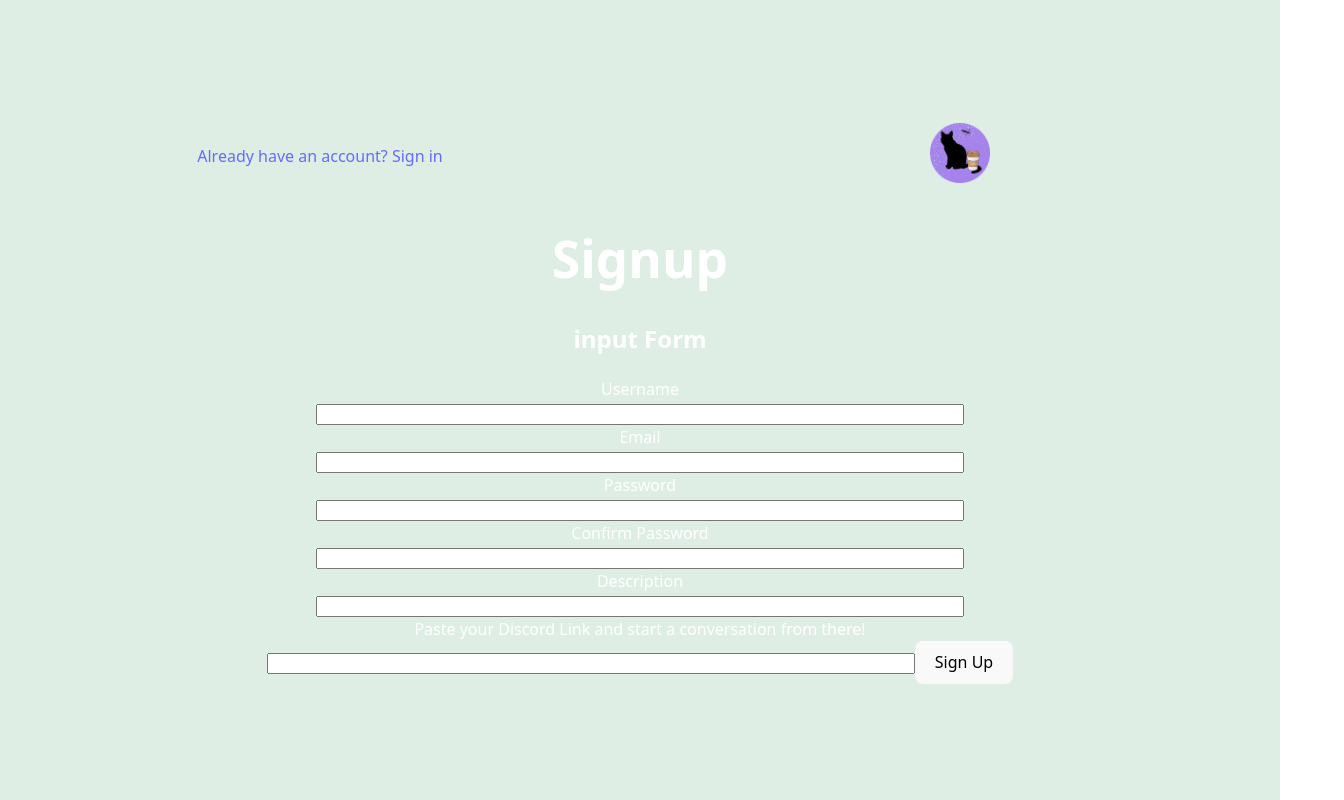
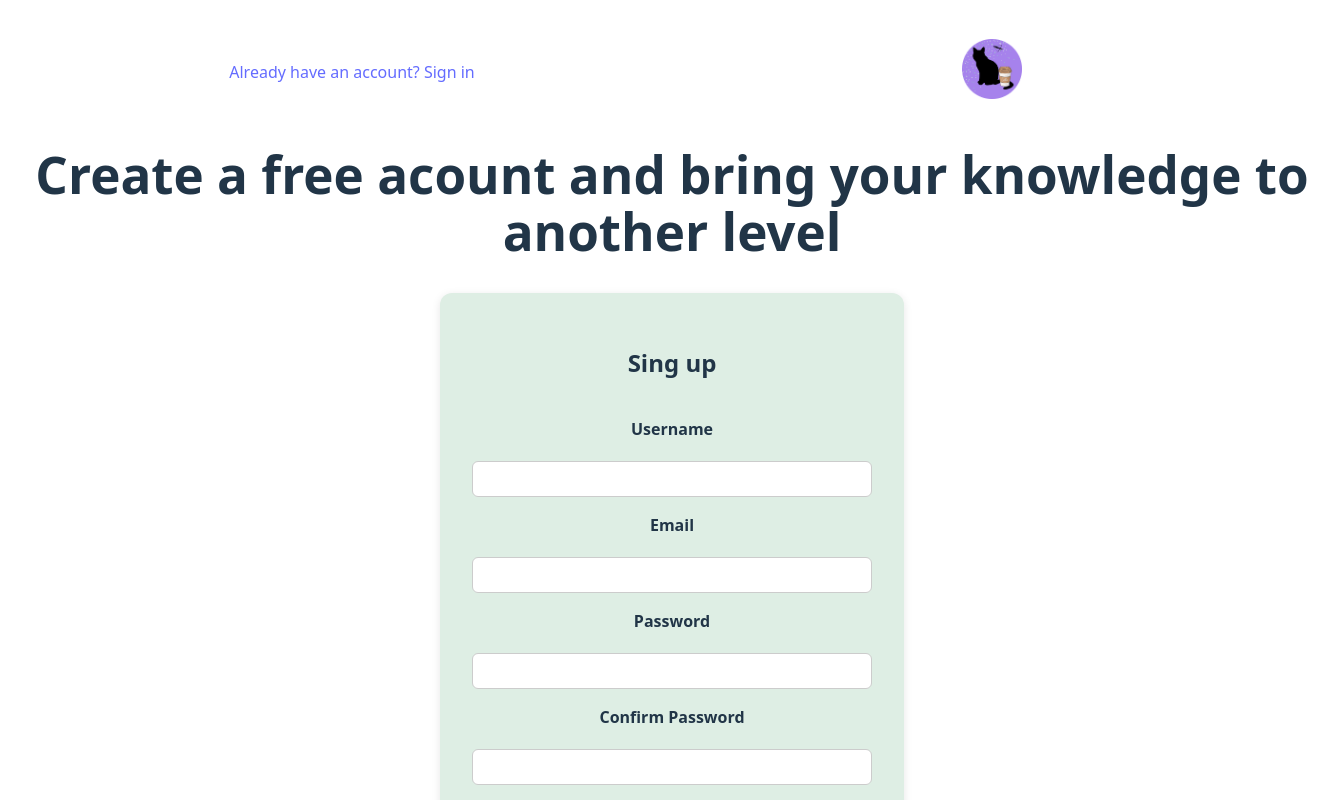
Before and after one commit to Ok200IndividualProyect/OK200-UX, a React (Vite) app: page /signup in a window 1280 px wide. Shown: the top 800 px of the page, 1344 px wide, since content can reach past the window. Built offline with nearby package versions, Linux system fonts and the light colour scheme.

Commit message:
add a style to the Sign up Form

```diff
--- a/src/components/InputForm/InputForm.jsx
+++ b/src/components/InputForm/InputForm.jsx
@@ -28,8 +28,8 @@ function InputForm() {
   };
 
   return (
-
-    <form onSubmit={handleSubmit(onSubmit)}>
+    <form onSubmit={handleSubmit(onSubmit)} className="input-form">
+    <h2>Sing up</h2>
       <label htmlFor="username"> Username </label>
       <input
         type="text"
--- a/src/components/InputForm/inputForm.css
+++ b/src/components/InputForm/inputForm.css
@@ -1,22 +1,48 @@
-body {
-    background: #DEEEE4 ;
-    color: #ffff;
-    display: flex;
-    justify-content:  center;
-    align-items: center;
-    min-height: 100vh;
+/* Form container */
+.input-form {
+  display: flex;
+  flex-direction: column;
+  gap: 1rem;
+  max-width: 400px;
+  margin: 0 auto;
+  padding: 2rem;
+  background-color: #DEEEE4;
+  border-radius: 12px;
+  box-shadow: 0 2px 8px rgba(0, 0, 0, 0.1);
 }
 
-label {
-    display: block;
-    }
-
-input, select {
-    width: 50%;
+/* Input fields */
+.input-form input,
+.input-form select {
+  padding: 0.5rem;
+  border: 1px solid #ccc;
+  border-radius: 6px;
+  font-size: 1rem;
 }
 
-span {
-    display: block;
-    color: tomato;
-    font-size: x-small;
+/* Labels */
+.input-form label {
+  font-weight: bold;
+  margin-bottom: 0.25rem;
 }
+
+/* Error messages */
+.input-form span {
+  color: #e74c3c;
+  font-size: 0.9rem;
+}
+
+/* Button */
+.input-form button {
+  background-color: #000000;
+  color: white;
+  padding: 0.6rem;
+  border: none;
+  border-radius: 6px;
+  cursor: pointer;
+  font-size: 1rem;
+}
+
+.input-form button:hover {
+  background-color: #F9B14A;
+}
--- a/src/components/Mains/Main_signup.jsx
+++ b/src/components/Mains/Main_signup.jsx
@@ -5,8 +5,7 @@ import InputForm from "../InputForm/InputForm";
 export default function Main_signup () {
 return (
     <div className="select_box">
-        <h1>Signup</h1>
-        <h2>input Form</h2>
+        <h1>Create a free acount and bring your knowledge to another level</h1>
         <InputForm />
 
     </div>
```
